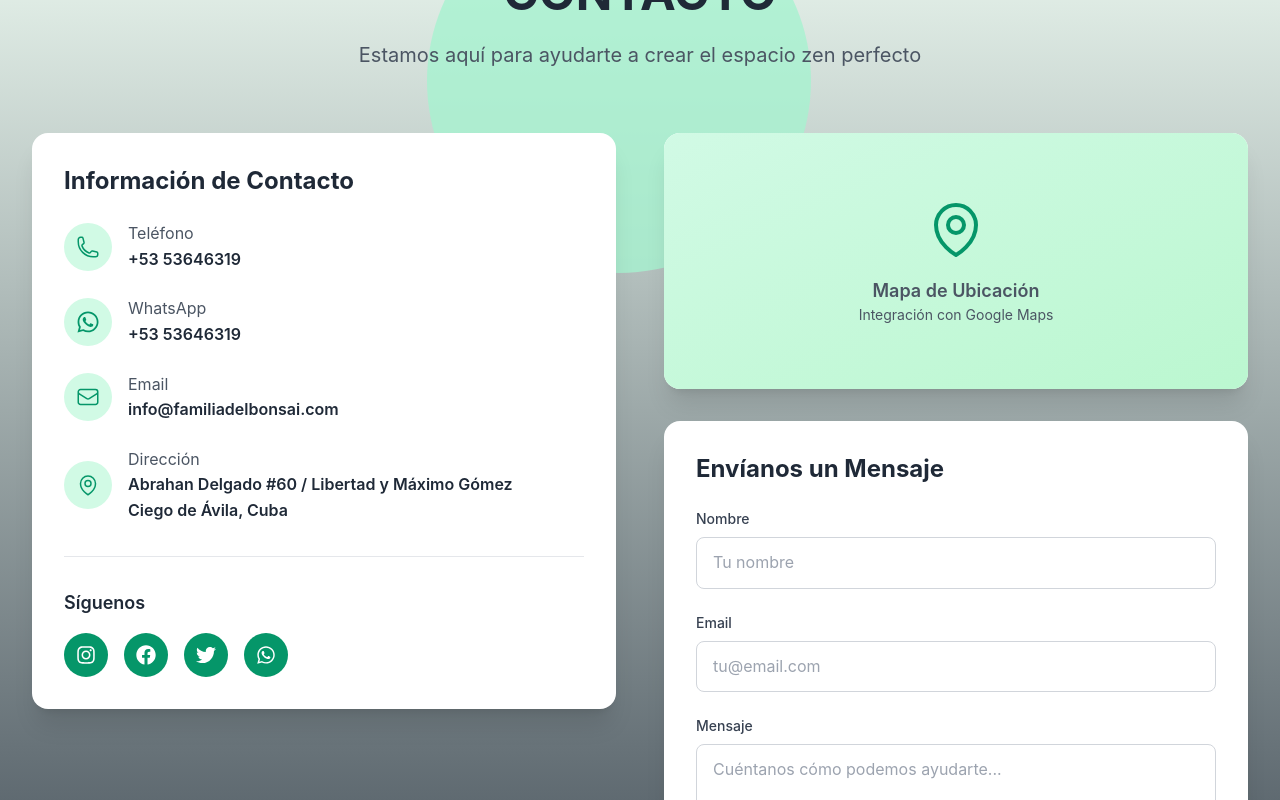
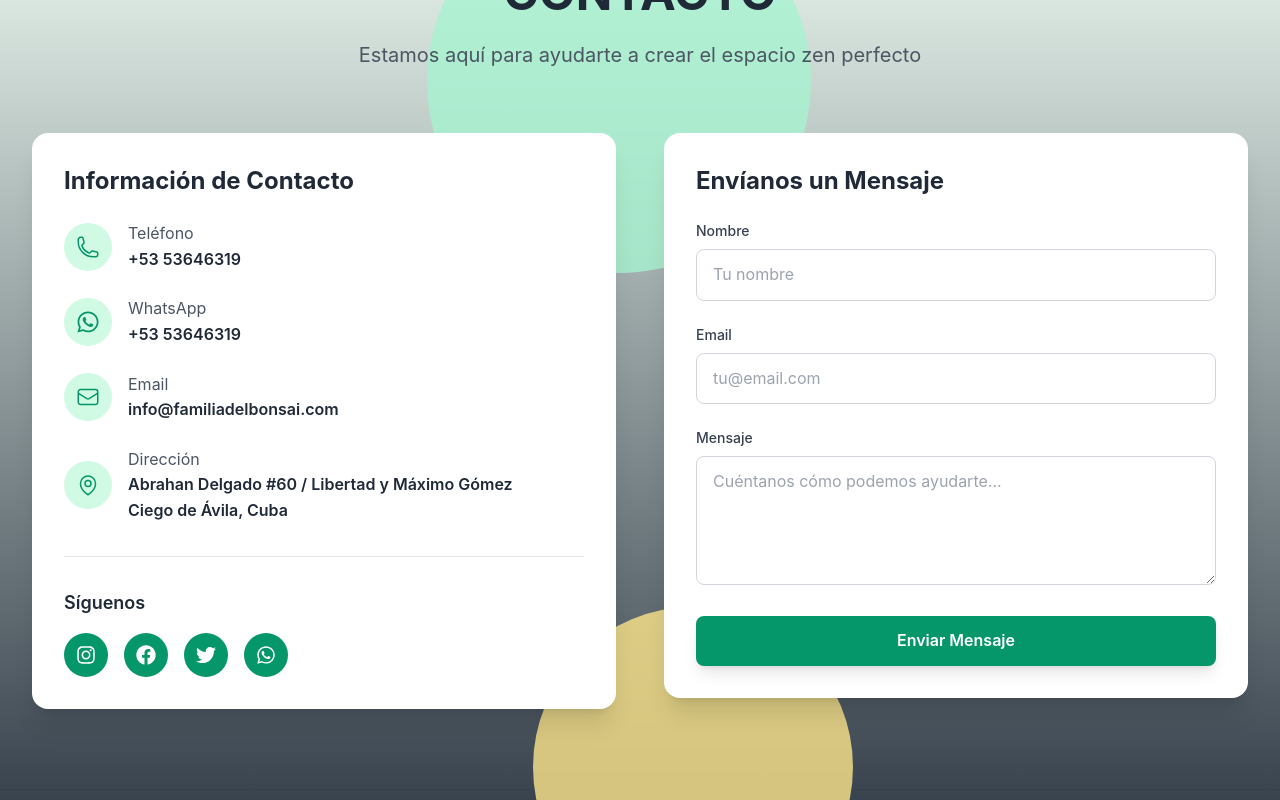
Before and after one commit to FrankyAntonioRodriguezHernandez/la-familia-del-bonsai-React, a React (Create React App) app: page / in a window 1280 px wide. Shown: the part 3520-4320 px from the top of the page. Built offline with nearby package versions, Linux system fonts and the light colour scheme.

Commit message:
Quitando Mapa en Contact

```diff
--- a/src/components/Contact.js
+++ b/src/components/Contact.js
@@ -97,18 +97,7 @@ const Contact = () => {
             </div>
           </div>
 
-          {/* Map and Form */}
           <div className="space-y-8">
-            {/* Map Placeholder */}
-            <div className="bg-white rounded-2xl shadow-xl overflow-hidden">
-              <div className="h-64 bg-gradient-to-br from-emerald-100 to-green-200 flex items-center justify-center">
-                <div className="text-center text-gray-600">
-                  <MapPinIcon className="h-16 w-16 mx-auto mb-4 text-emerald-600" />
-                  <p className="text-lg font-semibold">Mapa de Ubicación</p>
-                  <p className="text-sm">Integración con Google Maps</p>
-                </div>
-              </div>
-            </div>
 
             {/* Contact Form */}
             <div className="bg-white rounded-2xl shadow-xl p-8">
```
